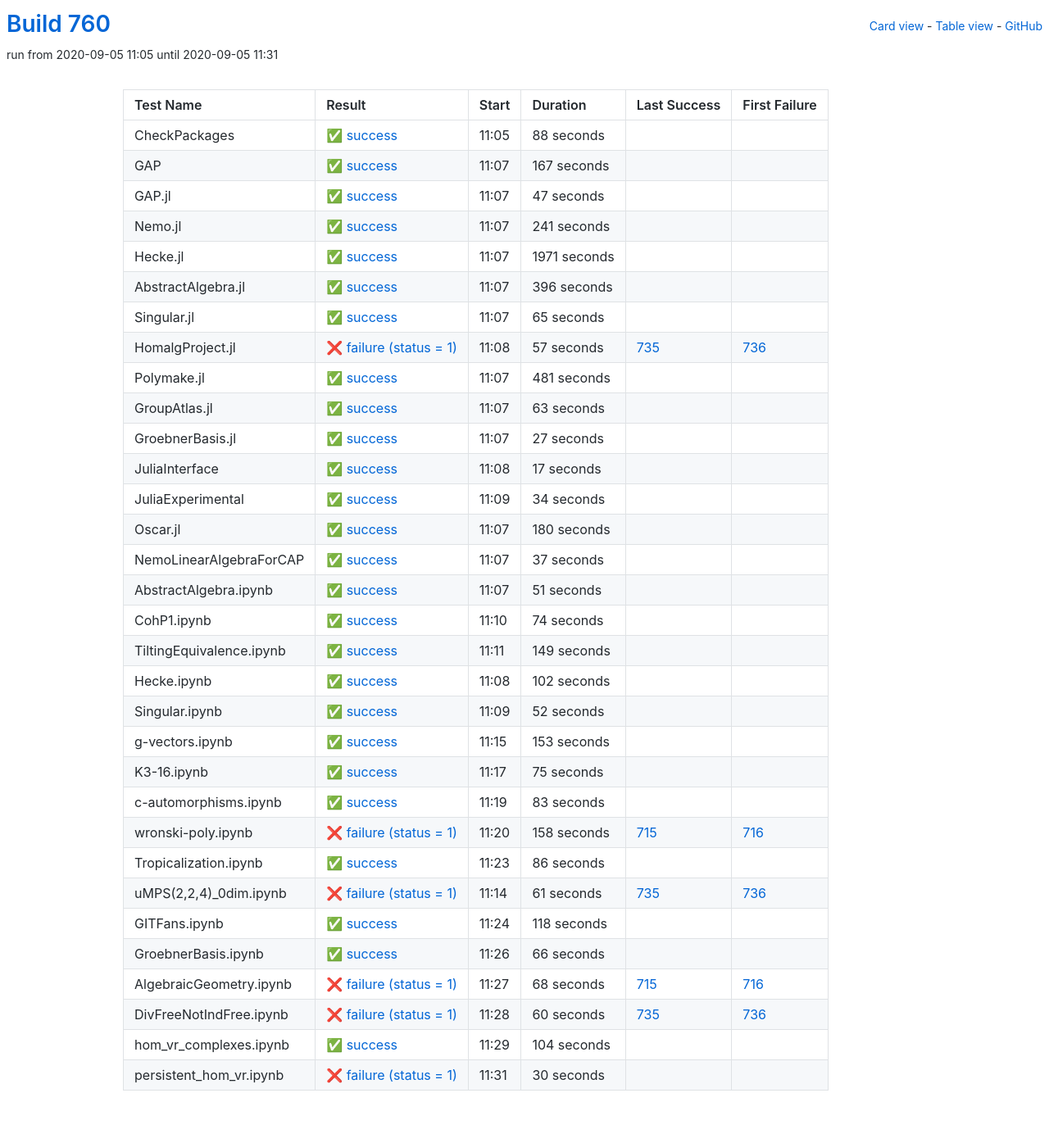
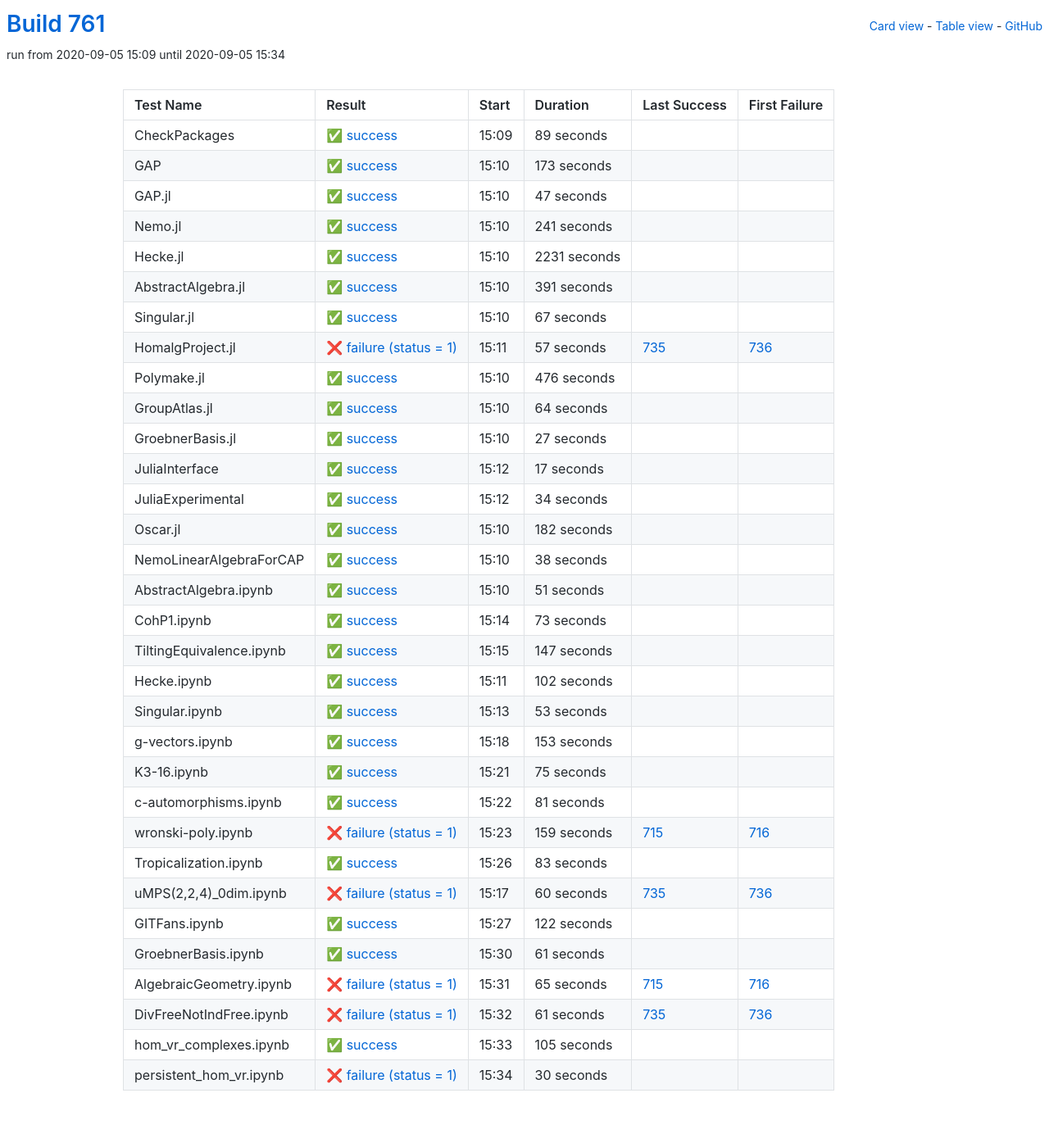
Before and after one commit to oscar-system/oscar-ci-status-stable, a Jekyll site: the page built from table.html, in a window 1280 px wide. Shown: the whole page at 82% size. Built offline with Jekyll 4.4.1, drawn with Linux system fonts in a browser that asks for light colours.

Commit message:
Build #761

```diff
--- a/_data/ci.yml
+++ b/_data/ci.yml
@@ -1,6 +1,6 @@
 ---
-build: 760
-build_url: https://oscarci.mathematik.uni-kl.de/job/oscar-stable/760/
+build: 761
+build_url: https://oscarci.mathematik.uni-kl.de/job/oscar-stable/761/
 job: oscar-stable
 organization: oscar-system
 repo: oscar-ci-status-stable
@@ -8,32 +8,32 @@ repourl: https://github.com/oscar-system/oscar-ci-status-stable
 tests:
 - name: CheckPackages
   id: checkpackages
-  log: https://oscarci.mathematik.uni-kl.de/job/oscar-stable/760/artifact/logs/build-760/CheckPackages.log
-  start: 2020-09-05 11:05
+  log: https://oscarci.mathematik.uni-kl.de/job/oscar-stable/761/artifact/logs/build-761/CheckPackages.log
+  start: 2020-09-05 15:09
   success: true
   exitcode: 0
   status: success
-  duration: 88
+  duration: 89
   last_success: false
   last_success_url:
   first_failure: false
   first_failure_url:
 - name: GAP
   id: gap
-  log: https://oscarci.mathematik.uni-kl.de/job/oscar-stable/760/artifact/logs/build-760/GAP.log
-  start: 2020-09-05 11:07
+  log: https://oscarci.mathematik.uni-kl.de/job/oscar-stable/761/artifact/logs/build-761/GAP.log
+  start: 2020-09-05 15:10
   success: true
   exitcode: 0
   status: success
-  duration: 167
+  duration: 173
   last_success: false
   last_success_url:
   first_failure: false
   first_failure_url:
 - name: GAP.jl
   id: gap-jl
-  log: https://oscarci.mathematik.uni-kl.de/job/oscar-stable/760/artifact/logs/build-760/GAP.jl.log
-  start: 2020-09-05 11:07
+  log: https://oscarci.mathematik.uni-kl.de/job/oscar-stable/761/artifact/logs/build-761/GAP.jl.log
+  start: 2020-09-05 15:10
   success: true
   exitcode: 0
   status: success
@@ -44,8 +44,8 @@ tests:
   first_failure_url:
 - name: Nemo.jl
   id: nemo-jl
-  log: https://oscarci.mathematik.uni-kl.de/job/oscar-stable/760/artifact/logs/build-760/Nemo.jl.log
-  start: 2020-09-05 11:07
+  log: https://oscarci.mathematik.uni-kl.de/job/oscar-stable/761/artifact/logs/build-761/Nemo.jl.log
+  start: 2020-09-05 15:10
   success: true
   exitcode: 0
   status: success
@@ -56,44 +56,44 @@ tests:
   first_failure_url:
 - name: Hecke.jl
   id: hecke-jl
-  log: https://oscarci.mathematik.uni-kl.de/job/oscar-stable/760/artifact/logs/build-760/Hecke.jl.log
-  start: 2020-09-05 11:07
+  log: https://oscarci.mathematik.uni-kl.de/job/oscar-stable/761/artifact/logs/build-761/Hecke.jl.log
+  start: 2020-09-05 15:10
   success: true
   exitcode: 0
   status: success
-  duration: 1971
+  duration: 2231
   last_success: false
   last_success_url:
   first_failure: false
   first_failure_url:
 - name: AbstractAlgebra.jl
   id: abstractalgebra-jl
-  log: https://oscarci.mathematik.uni-kl.de/job/oscar-stable/760/artifact/logs/build-760/AbstractAlgebra.jl.log
-  start: 2020-09-05 11:07
+  log: https://oscarci.mathematik.uni-kl.de/job/oscar-stable/761/artifact/logs/build-761/AbstractAlgebra.jl.log
+  start: 2020-09-05 15:10
   success: true
   exitcode: 0
   status: success
-  duration: 396
+  duration: 391
   last_success: false
   last_success_url:
   first_failure: false
   first_failure_url:
 - name: Singular.jl
   id: singular-jl
-  log: https://oscarci.mathematik.uni-kl.de/job/oscar-stable/760/artifact/logs/build-760/Singular.jl.log
-  start: 2020-09-05 11:07
+  log: https://oscarci.mathematik.uni-kl.de/job/oscar-stable/761/artifact/logs/build-761/Singular.jl.log
+  start: 2020-09-05 15:10
   success: true
   exitcode: 0
   status: success
-  duration: 65
+  duration: 67
   last_success: false
   last_success_url:
   first_failure: false
   first_failure_url:
 - name: HomalgProject.jl
   id: homalgproject-jl
-  log: https://oscarci.mathematik.uni-kl.de/job/oscar-stable/760/artifact/logs/build-760/HomalgProject.jl.log
-  start: 2020-09-05 11:08
+  log: https://oscarci.mathematik.uni-kl.de/job/oscar-stable/761/artifact/logs/build-761/HomalgProject.jl.log
+  start: 2020-09-05 15:11
   success: false
   exitcode: 1
   status: failure
@@ -104,32 +104,32 @@ tests:
   first_failure_url: https://oscarci.mathematik.uni-kl.de/job/oscar-stable/736/
 - name: Polymake.jl
   id: polymake-jl
-  log: https://oscarci.mathematik.uni-kl.de/job/oscar-stable/760/artifact/logs/build-760/Polymake.jl.log
-  start: 2020-09-05 11:07
+  log: https://oscarci.mathematik.uni-kl.de/job/oscar-stable/761/artifact/logs/build-761/Polymake.jl.log
+  start: 2020-09-05 15:10
   success: true
   exitcode: 0
   status: success
-  duration: 481
+  duration: 476
   last_success: false
   last_success_url:
   first_failure: false
   first_failure_url:
 - name: GroupAtlas.jl
   id: groupatlas-jl
-  log: https://oscarci.mathematik.uni-kl.de/job/oscar-stable/760/artifact/logs/build-760/GroupAtlas.jl.log
-  start: 2020-09-05 11:07
+  log: https://oscarci.mathematik.uni-kl.de/job/oscar-stable/761/artifact/logs/build-761/GroupAtlas.jl.log
+  start: 2020-09-05 15:10
   success: true
   exitcode: 0
   status: success
-  duration: 63
+  duration: 64
   last_success: false
   last_success_url:
   first_failure: false
   first_failure_url:
 - name: GroebnerBasis.jl
   id: groebnerbasis-jl
-  log: https://oscarci.mathematik.uni-kl.de/job/oscar-stable/760/artifact/logs/build-760/GroebnerBasis.jl.log
-  start: 2020-09-05 11:07
+  log: https://oscarci.mathematik.uni-kl.de/job/oscar-stable/761/artifact/logs/build-761/GroebnerBasis.jl.log
+  start: 2020-09-05 15:10
   success: true
   exitcode: 0
   status: success
@@ -140,8 +140,8 @@ tests:
   first_failure_url:
 - name: JuliaInterface
   id: juliainterface
-  log: https://oscarci.mathematik.uni-kl.de/job/oscar-stable/760/artifact/logs/build-760/JuliaInterface.log
-  start: 2020-09-05 11:08
+  log: https://oscarci.mathematik.uni-kl.de/job/oscar-stable/761/artifact/logs/build-761/JuliaInterface.log
+  start: 2020-09-05 15:12
   success: true
   exitcode: 0
   status: success
@@ -152,8 +152,8 @@ tests:
   first_failure_url:
 - name: JuliaExperimental
   id: juliaexperimental
-  log: https://oscarci.mathematik.uni-kl.de/job/oscar-stable/760/artifact/logs/build-760/JuliaExperimental.log
-  start: 2020-09-05 11:09
+  log: https://oscarci.mathematik.uni-kl.de/job/oscar-stable/761/artifact/logs/build-761/JuliaExperimental.log
+  start: 2020-09-05 15:12
   success: true
   exitcode: 0
   status: success
@@ -164,32 +164,32 @@ tests:
   first_failure_url:
 - name: Oscar.jl
   id: oscar-jl
-  log: https://oscarci.mathematik.uni-kl.de/job/oscar-stable/760/artifact/logs/build-760/Oscar.jl.log
-  start: 2020-09-05 11:07
+  log: https://oscarci.mathematik.uni-kl.de/job/oscar-stable/761/artifact/logs/build-761/Oscar.jl.log
+  start: 2020-09-05 15:10
   success: true
   exitcode: 0
   status: success
-  duration: 180
+  duration: 182
   last_success: false
   last_success_url:
   first_failure: false
   first_failure_url:
 - name: NemoLinearAlgebraForCAP
   id: nemolinearalgebraforcap
-  log: https://oscarci.mathematik.uni-kl.de/job/oscar-stable/760/artifact/logs/build-760/NemoLinearAlgebraForCAP.log
-  start: 2020-09-05 11:07
+  log: https://oscarci.mathematik.uni-kl.de/job/oscar-stable/761/artifact/logs/build-761/NemoLinearAlgebraForCAP.log
+  start: 2020-09-05 15:10
   success: true
   exitcode: 0
   status: success
-  duration: 37
+  duration: 38
   last_success: false
   last_success_url:
   first_failure: false
   first_failure_url:
 - name: AbstractAlgebra.ipynb
   id: abstractalgebra-ipynb
-  log: https://oscarci.mathematik.uni-kl.de/job/oscar-stable/760/artifact/logs/build-760/AbstractAlgebra.ipynb.log
-  start: 2020-09-05 11:07
+  log: https://oscarci.mathematik.uni-kl.de/job/oscar-stable/761/artifact/logs/build-761/AbstractAlgebra.ipynb.log
+  start: 2020-09-05 15:10
   success: true
   exitcode: 0
   status: success
@@ -200,32 +200,32 @@ tests:
   first_failure_url:
 - name: CohP1.ipynb
   id: cohp1-ipynb
-  log: https://oscarci.mathematik.uni-kl.de/job/oscar-stable/760/artifact/logs/build-760/CohP1.ipynb.log
-  start: 2020-09-05 11:10
+  log: https://oscarci.mathematik.uni-kl.de/job/oscar-stable/761/artifact/logs/build-761/CohP1.ipynb.log
+  start: 2020-09-05 15:14
   success: true
   exitcode: 0
   status: success
-  duration: 74
+  duration: 73
   last_success: false
   last_success_url:
   first_failure: false
   first_failure_url:
 - name: TiltingEquivalence.ipynb
   id: tiltingequivalence-ipynb
-  log: https://oscarci.mathematik.uni-kl.de/job/oscar-stable/760/artifact/logs/build-760/TiltingEquivalence.ipynb.log
-  start: 2020-09-05 11:11
+  log: https://oscarci.mathematik.uni-kl.de/job/oscar-stable/761/artifact/logs/build-761/TiltingEquivalence.ipynb.log
+  start: 2020-09-05 15:15
   success: true
   exitcode: 0
   status: success
-  duration: 149
+  duration: 147
   last_success: false
   last_success_url:
   first_failure: false
   first_failure_url:
 - name: Hecke.ipynb
   id: hecke-ipynb
-  log: https://oscarci.mathematik.uni-kl.de/job/oscar-stable/760/artifact/logs/build-760/Hecke.ipynb.log
-  start: 2020-09-05 11:08
+  log: https://oscarci.mathematik.uni-kl.de/job/oscar-stable/761/artifact/logs/build-761/Hecke.ipynb.log
+  start: 2020-09-05 15:11
   success: true
   exitcode: 0
   status: success
@@ -236,20 +236,20 @@ tests:
   first_failure_url:
 - name: Singular.ipynb
   id: singular-ipynb
-  log: https://oscarci.mathematik.uni-kl.de/job/oscar-stable/760/artifact/logs/build-760/Singular.ipynb.log
-  start: 2020-09-05 11:09
+  log: https://oscarci.mathematik.uni-kl.de/job/oscar-stable/761/artifact/logs/build-761/Singular.ipynb.log
+  start: 2020-09-05 15:13
   success: true
   exitcode: 0
   status: success
-  duration: 52
+  duration: 53
   last_success: false
   last_success_url:
   first_failure: false
   first_failure_url:
 - name: g-vectors.ipynb
   id: g-vectors-ipynb
-  log: https://oscarci.mathematik.uni-kl.de/job/oscar-stable/760/artifact/logs/build-760/g-vectors.ipynb.log
-  start: 2020-09-05 11:15
+  log: https://oscarci.mathematik.uni-kl.de/job/oscar-stable/761/artifact/logs/build-761/g-vectors.ipynb.log
+  start: 2020-09-05 15:18
   success: true
   exitcode: 0
   status: success
@@ -260,8 +260,8 @@ tests:
   first_failure_url:
 - name: K3-16.ipynb
   id: k3-16-ipynb
-  log: https://oscarci.mathematik.uni-kl.de/job/oscar-stable/760/artifact/logs/build-760/K3-16.ipynb.log
-  start: 2020-09-05 11:17
+  log: https://oscarci.mathematik.uni-kl.de/job/oscar-stable/761/artifact/logs/build-761/K3-16.ipynb.log
+  start: 2020-09-05 15:21
   success: true
   exitcode: 0
   status: success
@@ -272,8 +272,32 @@ tests:
   first_failure_url:
 - name: c-automorphisms.ipynb
   id: c-automorphisms-ipynb
-  log: https://oscarci.mathematik.uni-kl.de/job/oscar-stable/760/artifact/logs/build-760/c-automorphisms.ipynb.log
-  start: 2020-09-05 11:19
+  log: https://oscarci.mathematik.uni-kl.de/job/oscar-stable/761/artifact/logs/build-761/c-automorphisms.ipynb.log
+  start: 2020-09-05 15:22
+  success: true
+  exitcode: 0
+  status: success
+  duration: 81
+  last_success: false
+  last_success_url:
+  first_failure: false
+  first_failure_url:
+- name: wronski-poly.ipynb
+  id: wronski-poly-ipynb
+  log: https://oscarci.mathematik.uni-kl.de/job/oscar-stable/761/artifact/logs/build-761/wronski-poly.ipynb.log
+  start: 2020-09-05 15:23
+  success: false
+  exitcode: 1
+  status: failure
+  duration: 159
+  last_success: 715
+  last_success_url: https://oscarci.mathematik.uni-kl.de/job/oscar-stable/715/
+  first_failure: 716
+  first_failure_url: https://oscarci.mathematik.uni-kl.de/job/oscar-stable/716/
+- name: Tropicalization.ipynb
+  id: tropicalization-ipynb
+  log: https://oscarci.mathematik.uni-kl.de/job/oscar-stable/761/artifact/logs/build-761/Tropicalization.ipynb.log
+  start: 2020-09-05 15:26
   success: true
   exitcode: 0
   status: success
@@ -282,34 +306,58 @@ tests:
   last_success_url:
   first_failure: false
   first_failure_url:
-- name: wronski-poly.ipynb
-  id: wronski-poly-ipynb
-  log: https://oscarci.mathematik.uni-kl.de/job/oscar-stable/760/artifact/logs/build-760/wronski-poly.ipynb.log
-  start: 2020-09-05 11:20
+- name: uMPS(2,2,4)_0dim.ipynb
+  id: umps-2-2-4-0dim-ipynb
+  log: https://oscarci.mathematik.uni-kl.de/job/oscar-stable/761/artifact/logs/build-761/uMPS-2-2-4-_0dim.ipynb.log
+  start: 2020-09-05 15:17
   success: false
   exitcode: 1
   status: failure
-  duration: 158
+  duration: 60
+  last_success: 735
+  last_success_url: https://oscarci.mathematik.uni-kl.de/job/oscar-stable/735/
+  first_failure: 736
+  first_failure_url: https://oscarci.mathematik.uni-kl.de/job/oscar-stable/736/
+- name: GITFans.ipynb
+  id: gitfans-ipynb
+  log: https://oscarci.mathematik.uni-kl.de/job/oscar-stable/761/artifact/logs/build-761/GITFans.ipynb.log
+  start: 2020-09-05 15:27
+  success: true
+  exitcode: 0
+  status: success
+  duration: 122
+  last_success: false
+  last_success_url:
+  first_failure: false
+  first_failure_url:
+- name: GroebnerBasis.ipynb
+  id: groebnerbasis-ipynb
+  log: https://oscarci.mathematik.uni-kl.de/job/oscar-stable/761/artifact/logs/build-761/GroebnerBasis.ipynb.log
+  start: 2020-09-05 15:30
+  success: true
+  exitcode: 0
+  status: success
+  duration: 61
+  last_success: false
+  last_success_url:
+  first_failure: false
+  first_failure_url:
+- name: AlgebraicGeometry.ipynb
+  id: algebraicgeometry-ipynb
+  log: https://oscarci.mathematik.uni-kl.de/job/oscar-stable/761/artifact/logs/build-761/AlgebraicGeometry.ipynb.log
+  start: 2020-09-05 15:31
+  success: false
+  exitcode: 1
+  status: failure
+  duration: 65
   last_success: 715
   last_success_url: https://oscarci.mathematik.uni-kl.de/job/oscar-stable/715/
   first_failure: 716
   first_failure_url: https://oscarci.mathematik.uni-kl.de/job/oscar-stable/716/
-- name: Tropicalization.ipynb
-  id: tropicalization-ipynb
-  log: https://oscarci.mathematik.uni-kl.de/job/oscar-stable/760/artifact/logs/build-760/Tropicalization.ipynb.log
-  start: 2020-09-05 11:23
-  success: true
-  exitcode: 0
-  status: success
-  duration: 86
-  last_success: false
-  last_success_url:
-  first_failure: false
-  first_failure_url:
-- name: uMPS(2,2,4)_0dim.ipynb
-  id: umps-2-2-4-0dim-ipynb
-  log: https://oscarci.mathematik.uni-kl.de/job/oscar-stable/760/artifact/logs/build-760/uMPS-2-2-4-_0dim.ipynb.log
-  start: 2020-09-05 11:14
+- name: DivFreeNotIndFree.ipynb
+  id: divfreenotindfree-ipynb
+  log: https://oscarci.mathematik.uni-kl.de/job/oscar-stable/761/artifact/logs/build-761/DivFreeNotIndFree.ipynb.log
+  start: 2020-09-05 15:32
   success: false
   exitcode: 1
   status: failure
@@ -318,70 +366,22 @@ tests:
   last_success_url: https://oscarci.mathematik.uni-kl.de/job/oscar-stable/735/
   first_failure: 736
   first_failure_url: https://oscarci.mathematik.uni-kl.de/job/oscar-stable/736/
-- name: GITFans.ipynb
-  id: gitfans-ipynb
-  log: https://oscarci.mathematik.uni-kl.de/job/oscar-stable/760/artifact/logs/build-760/GITFans.ipynb.log
-  start: 2020-09-05 11:24
+- name: hom_vr_complexes.ipynb
+  id: hom-vr-complexes-ipynb
+  log: https://oscarci.mathematik.uni-kl.de/job/oscar-stable/761/artifact/logs/build-761/hom_vr_complexes.ipynb.log
+  start: 2020-09-05 15:33
   success: true
   exitcode: 0
   status: success
-  duration: 118
-  last_success: false
-  last_success_url:
-  first_failure: false
-  first_failure_url:
-- name: GroebnerBasis.ipynb
-  id: groebnerbasis-ipynb
-  log: https://oscarci.mathematik.uni-kl.de/job/oscar-stable/760/artifact/logs/build-760/GroebnerBasis.ipynb.log
-  start: 2020-09-05 11:26
-  success: true
-  exitcode: 0
-  status: success
-  duration: 66
-  last_success: false
-  last_success_url:
-  first_failure: false
-  first_failure_url:
-- name: AlgebraicGeometry.ipynb
-  id: algebraicgeometry-ipynb
-  log: https://oscarci.mathematik.uni-kl.de/job/oscar-stable/760/artifact/logs/build-760/AlgebraicGeometry.ipynb.log
-  start: 2020-09-05 11:27
-  success: false
-  exitcode: 1
-  status: failure
-  duration: 68
-  last_success: 715
-  last_success_url: https://oscarci.mathematik.uni-kl.de/job/oscar-stable/715/
-  first_failure: 716
-  first_failure_url: https://oscarci.mathematik.uni-kl.de/job/oscar-stable/716/
-- name: DivFreeNotIndFree.ipynb
-  id: divfreenotindfree-ipynb
-  log: https://oscarci.mathematik.uni-kl.de/job/oscar-stable/760/artifact/logs/build-760/DivFreeNotIndFree.ipynb.log
-  start: 2020-09-05 11:28
-  success: false
-  exitcode: 1
-  status: failure
-  duration: 60
-  last_success: 735
-  last_success_url: https://oscarci.mathematik.uni-kl.de/job/oscar-stable/735/
-  first_failure: 736
-  first_failure_url: https://oscarci.mathematik.uni-kl.de/job/oscar-stable/736/
-- name: hom_vr_complexes.ipynb
-  id: hom-vr-complexes-ipynb
-  log: https://oscarci.mathematik.uni-kl.de/job/oscar-stable/760/artifact/logs/build-760/hom_vr_complexes.ipynb.log
-  start: 2020-09-05 11:29
-  success: true
-  exitcode: 0
-  status: success
-  duration: 104
+  duration: 105
   last_success: false
   last_success_url:
   first_failure: false
   first_failure_url:
 - name: persistent_hom_vr.ipynb
   id: persistent-hom-vr-ipynb
-  log: https://oscarci.mathematik.uni-kl.de/job/oscar-stable/760/artifact/logs/build-760/persistent_hom_vr.ipynb.log
-  start: 2020-09-05 11:31
+  log: https://oscarci.mathematik.uni-kl.de/job/oscar-stable/761/artifact/logs/build-761/persistent_hom_vr.ipynb.log
+  start: 2020-09-05 15:34
   success: false
   exitcode: 1
   status: failure
```
Also changed, not shown: README.md.
